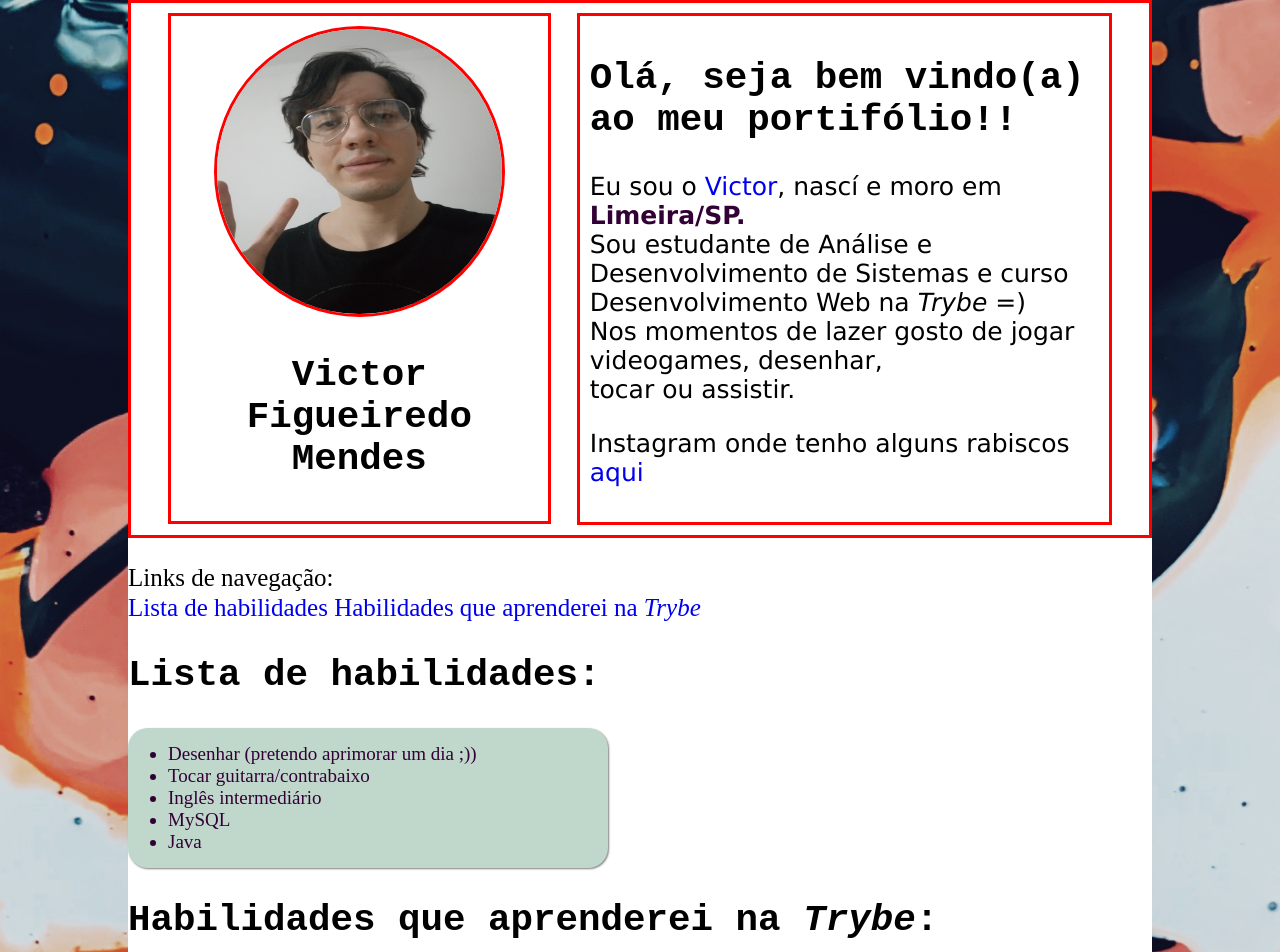
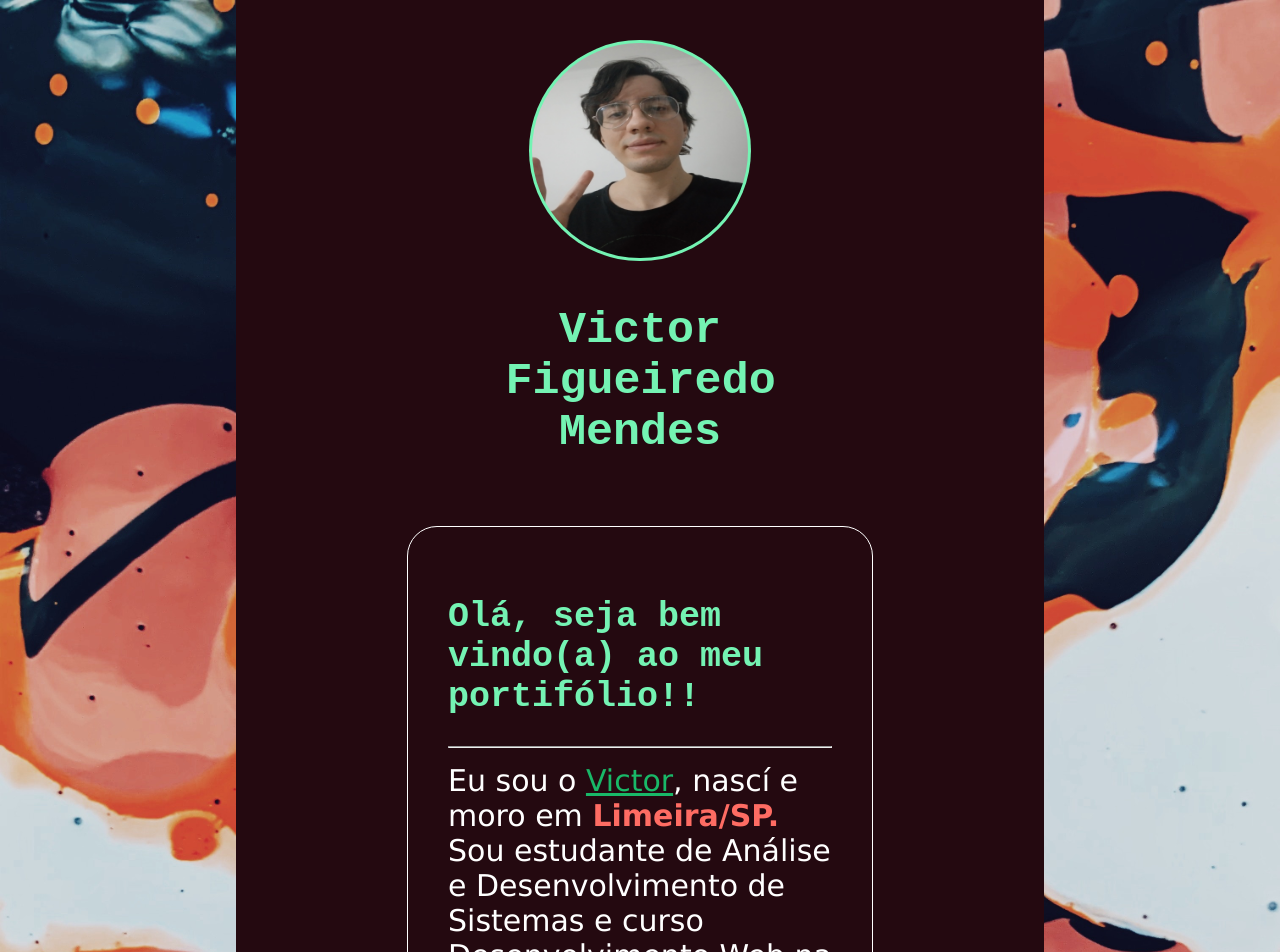
Before and after one commit to ImVictorM/ImVictorM.github.io, a plain HTML site: page index.html in a window 1280 px wide. Shown: the top 952 px of the page. Drawn offline with Linux system fonts and the light colour scheme.

Commit message:
reestilização do perfil

```diff
--- a/index.html
+++ b/index.html
@@ -12,40 +12,36 @@
 <body>
     <main>
         <section id="me">
-            <div id="foto-nome">
+            <div id="foto-nome" class="orange-bg">
                 <img src="victor.jpg" alt="Victor Figueiredo Mendes em um fundo branco fazendo um sinal de 2 com a mão"
                     width="150px">
                 <h1>Victor Figueiredo Mendes</h1>
             </div>
-            <div id="descricao">
+            <div id="descricao" class="orange-bg">
 
                 <p>
-                    <h2>Olá, seja bem vindo(a) ao meu portifólio!!</h2>
-                    Eu sou o <a href="victor.jpg"> Victor</a>, nascí e moro em <strong>Limeira/SP.</strong> <br>
+                <h2>Olá, seja bem vindo(a) ao meu portifólio!!</h2> <hr>
+                Eu sou o <a href="https://www.linkedin.com/in/victor-figueiredo-mendes-2251b5206/" target="_blank"> Victor</a>, nascí e moro em <strong>Limeira/SP.</strong> <br>
                 Sou estudante de Análise e Desenvolvimento de Sistemas e curso
-                    Desenvolvimento Web na <em>Trybe</em>  =)<br>
+                Desenvolvimento Web na <em>Trybe</em> =)<br>
                 Nos momentos de lazer gosto de jogar videogames, desenhar, <br>tocar ou assistir.
                 </p>
                 <p>
-                    Instagram onde tenho alguns rabiscos <a href="https://www.instagram.com/animaldeoculos/" target="_blank">aqui</a>
+                    Instagram onde tenho alguns rabiscos <a href="https://www.instagram.com/animaldeoculos/"
+                        target="_blank">aqui</a>
                 </p>
             </div>
         </section>
-
-        <p id="links">Links de navegação:<br>
-            <a href="#listaHabilidade">Lista de habilidades</a>
-            <a href="#habilidadesTrybe">Habilidades que aprenderei na <em>Trybe</em></a>
-        </p>
-
-        <h2 id="listaHabilidade" class="color-align">Lista de habilidades:</h2>
+        <section id="container-listas" class="orange-bg">
+            <h2>Lista de habilidades:</h2>
             <ul>
-            <li>Desenhar (pretendo aprimorar um dia ;))</li>
-            <li>Tocar guitarra/contrabaixo</li>
-            <li>Inglês intermediário </li>
-            <li>MySQL</li>
-            <li>Java</li>
+                <li>Desenhar</li>
+                <li>Tocar guitarra/Contrabaixo</li>
+                <li>Git & GitHub</li>
+                <li>Unix</li>
+                <li>Dedicação</li>
             </ul>
-        <h2 id="habilidadesTrybe" class="color-align">Habilidades que aprenderei na <em>Trybe</em>:</h2>
+            <h2>Habilidades que aprenderei ou pretendo aprimorar:</h2>
             <ul>
                 <li>HTML</li>
                 <li>CSS</li>
@@ -53,7 +49,9 @@
                 <li>JavaScript</li>
                 <li>Python</li>
                 <li>NodeJS</li>
+                <li>Comunicação</li>
             </ul>
+        </section>
     </main>
 
 
--- a/style.css
+++ b/style.css
@@ -1,32 +1,39 @@
 
 body{
-    font-size: 25px;
+    font-size: 30px;
     margin: 0px;
     background-image: url(background.jpg);
     background-size: cover;
     background-repeat: no-repeat;
     background-attachment: fixed;
+    font-family: 'Lucida Sans', 'Lucida Sans Regular', 'Lucida Grande', 'Lucida Sans Unicode', Geneva, Verdana, sans-serif;
 }
 main{
-    width: 80%;
+    width: 60%;
     margin-left: auto;
     margin-right: auto;
-    background-color: white;
+    /*background-color: #fe6c63;*/
+    background-color: #240910;;
+    height: 100%;
+    padding: 20px;
+}
+.orange-bg{
+    background-color: #240910;
+    color: white;
 }
 
 #me{
-    border: 3px solid red;
     text-align: center;
 }
 #me img{
     width: 80%;
     border-radius: 50%;
-    border: 3px solid red;
     margin-left: auto;
     margin-right: auto;
+    padding: 3px;
+    background-color: #74f3b3;
 }
 #me #foto-nome{
-    border: 3px solid red;
     width: 35%;
     display: inline-block;
     margin: 10px;
@@ -36,39 +43,52 @@ main{
 }
 h1, h2{
     font-family: monospace, sans-serif;
+    color: #74f3b3;
+}
+h2{
+    font-size: 35px;
 }
 #me #descricao{
-    font-family: 'Lucida Sans', 'Lucida Sans Regular', 'Lucida Grande', 'Lucida Sans Unicode', Geneva, Verdana, sans-serif;
-    border: 3px solid red;
     width: 50%;
     text-align: start;
     display: inline-block;
     vertical-align: top;
-    padding: 10px;
+    padding: 40px;
     margin: 10px;
+    border: 1px solid white;
+    border-radius: 30px;
 }
 
 
+#container-listas{
+    width: 70%;
+    margin-left: auto;
+    margin-right: auto;
+    margin-top: 5%;
+    padding: 30px;
+    margin-bottom: 5%;
+}
+#container-listas ul{
+    margin: 0px;
+    padding: 0px;
+}
+#container-listas ul li{
+    text-align: center;
+    line-height: 50px;
+    list-style: none;
+}
+#container-listas h2{
+    text-align: center;
+}
+a{
+    color: #19b868;
+}
+a:hover{
+    color: #ddeb21;
+}
+li:nth-child(odd){
+    color: #fe6c63;
+}
 strong{
-    color:#330036
+    color: #fe6c63;
 }
-
-
-ul{
-    background-color: #C0D8CC;
-    padding: 15px 40px;
-    border-radius: 20px;
-    width: 400px;
-    box-shadow: 1px 1px 2px grey;
-}
-#links{
-    line-height: 30px
-}
-li{
-    font-size: 19px;
-    color:#330036
-}
-
-a{
-    text-decoration: none;
-}
```
Lines whose indentation alone changed are shown as unchanged.
